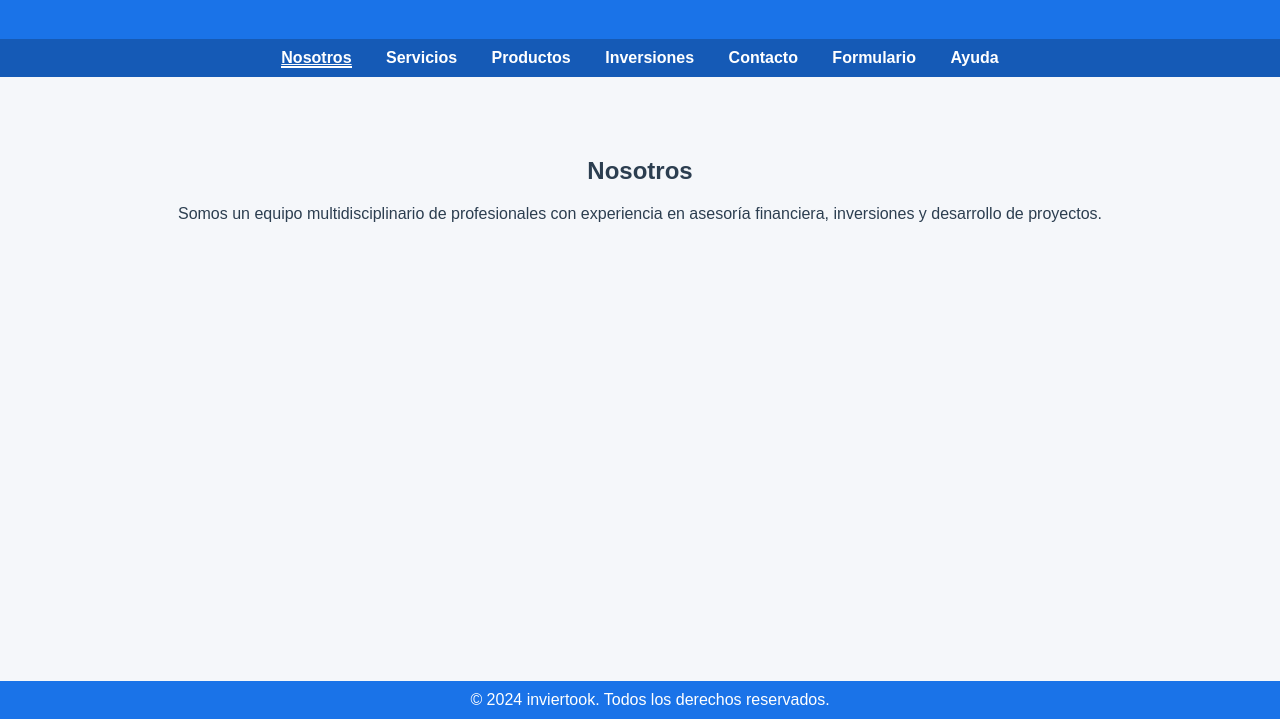
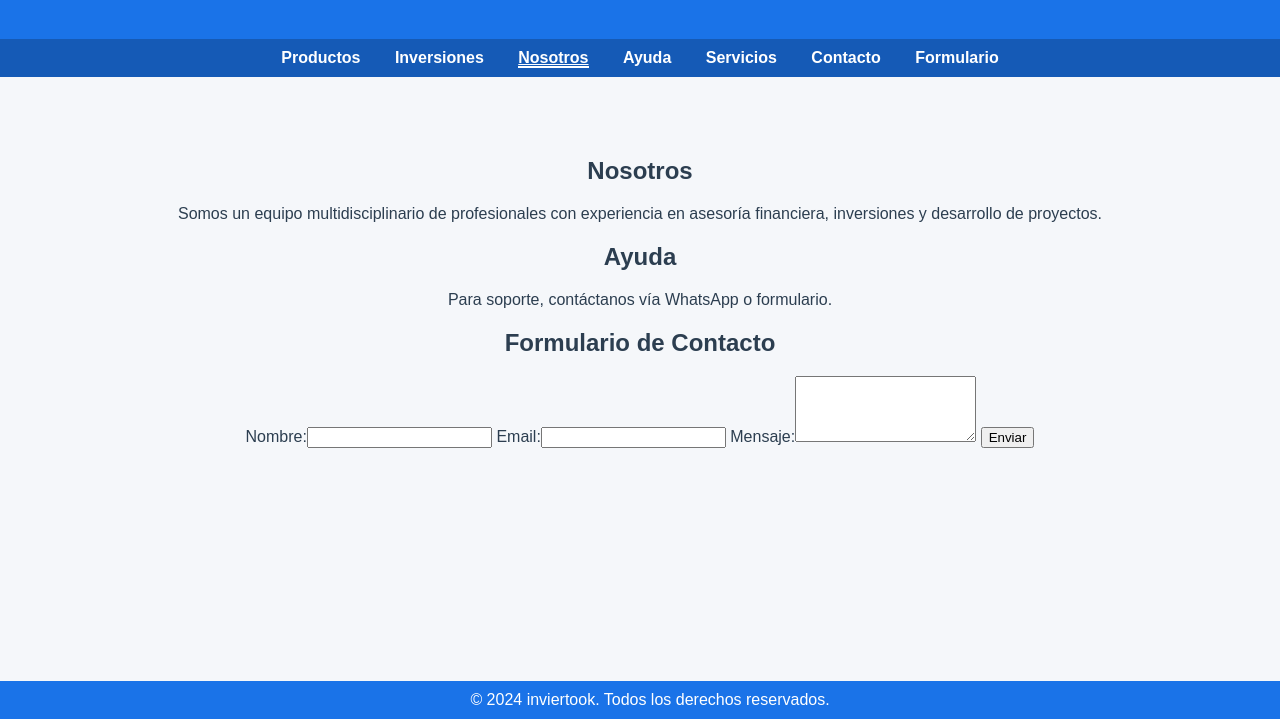
Before and after one commit to Inviertook/inviertook, a plain HTML site: page index.html in a window 1280 px wide. Shown: the part 81-800 px from the top of the page. Drawn offline with Linux system fonts and the light colour scheme.

Commit message:
Update index.html

```diff
--- a/index.html
+++ b/index.html
@@ -89,13 +89,14 @@
   </header>
 
   <nav>
-    <a onclick="mostrarSeccion('nosotros', this)" class="active-tab">Nosotros</a>
-    <a onclick="mostrarSeccion('servicios', this)">Servicios</a>
     <a onclick="mostrarSeccion('productos', this)">Productos</a>
     <a onclick="mostrarSeccion('inversiones', this)">Inversiones</a>
+    <a onclick="mostrarSeccion('nosotros', this)" class="active-tab">Nosotros</a>
+    <a onclick="mostrarSeccion('ayuda', this)">Ayuda</a>
+    <a onclick="mostrarSeccion('servicios', this)">Servicios</a>
     <a onclick="mostrarSeccion('contacto', this)">Contacto</a>
     <a onclick="mostrarSeccion('formulario', this)">Formulario</a>
-    <a onclick="mostrarSeccion('ayuda', this)">Ayuda</a>
+
   </nav>
 
   <main>
@@ -124,7 +125,9 @@
       <p>¿Tienes dudas? Escríbenos directamente.</p>
     </section>
 
-    <section id="formulario">
+    </section id="ayuda">
+      <h2>Ayuda</h2>
+      <p>Para soporte, contáctanos vía WhatsApp o formulario.</p>
       <h2>Formulario de Contacto</h2>
       <form action="https://formsubmit.co/inviertoook@gmail.com" method="post">
         <input type="hidden" name="_captcha" value="false">
@@ -133,11 +136,6 @@
         <label>Mensaje:<textarea name="mensaje" rows="4" required></textarea></label>
         <button type="submit">Enviar</button>
       </form>
-    </section>
-
-    <section id="ayuda">
-      <h2>Ayuda</h2>
-      <p>Para soporte, contáctanos vía WhatsApp o formulario.</p>
     </section>
 
     <section id="inversiones">
```
